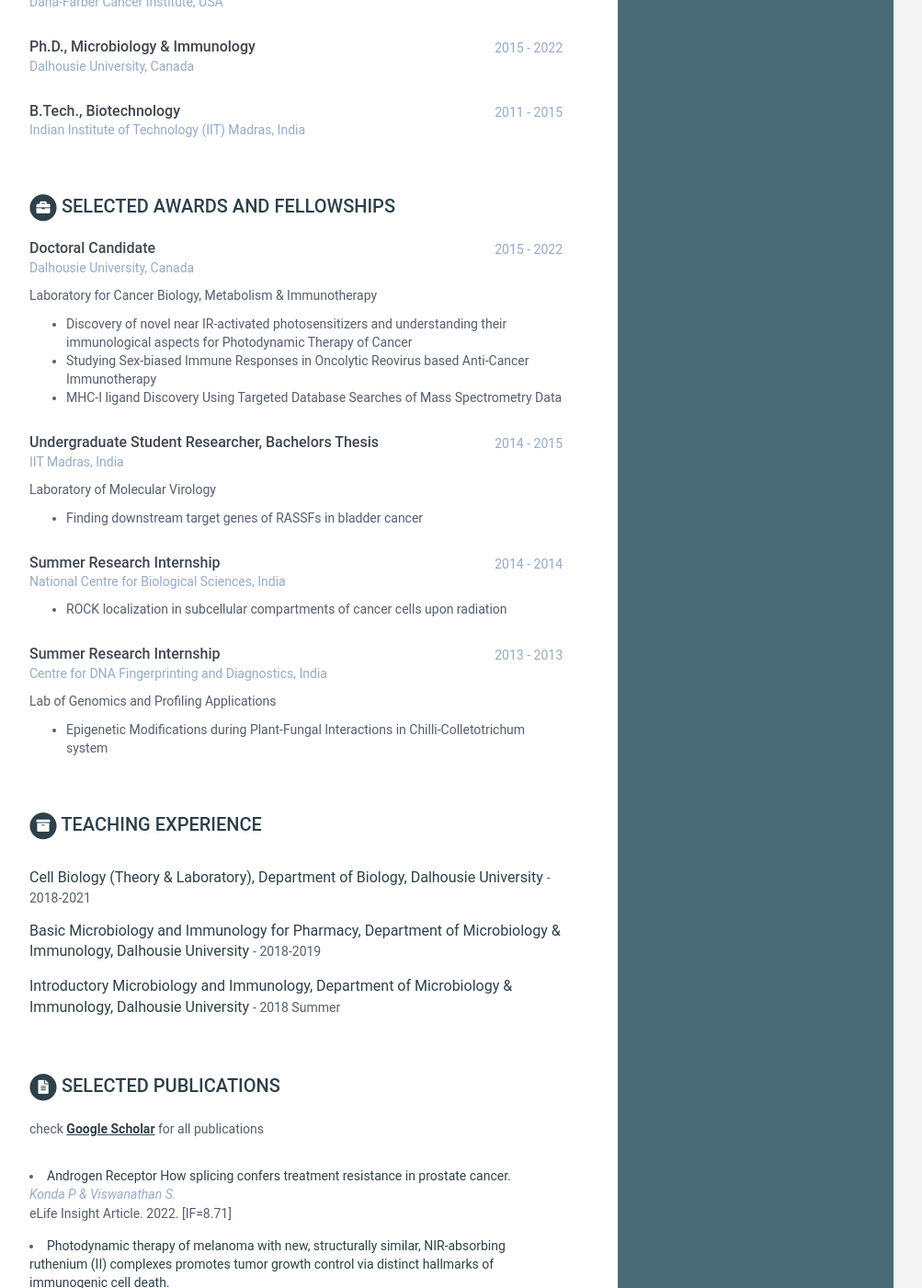
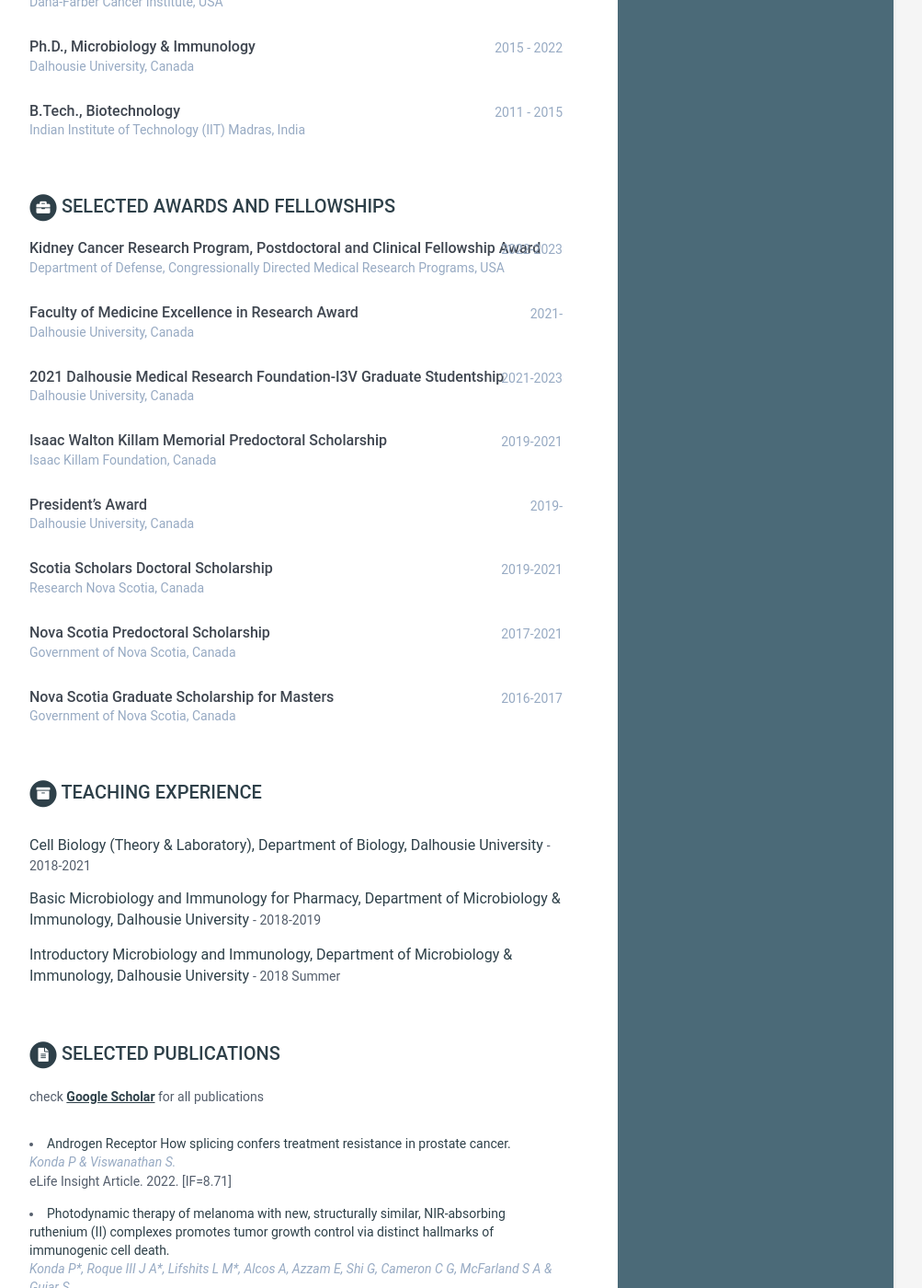
Before and after one commit to Prathyusha-konda/Website, a Jekyll site: the page built from index.html, in a window 1280 px wide and 1400 px high, scrolled down 661 px. Shown: the whole window at 92% size, without its empty margins (168-1171 px from the left). Built offline with Jekyll 4.4.1, drawn with Linux system fonts in a browser that asks for light colours.

Commit message:
Update data.yml

```diff
--- a/_data/data.yml
+++ b/_data/data.yml
@@ -47,34 +47,67 @@ education:
 
 experiences:
     #title: Awards and Fellowships
-    - role: Doctoral Candidate
-      time: 2015 - 2022
+    - role: Kidney Cancer Research Program, Postdoctoral and Clinical Fellowship Award
+      time: 2022-2023
+      company: Department of Defense, Congressionally Directed Medical Research Programs, USA
+
+    - role: Faculty of Medicine Excellence in Research Award
+      time: 2021-
       company: Dalhousie University, Canada
-      details: |
-          Laboratory for Cancer Biology, Metabolism & Immunotherapy
-          - Discovery of novel near IR-activated photosensitizers and understanding their immunological aspects for Photodynamic Therapy of Cancer
-          - Studying Sex-biased Immune Responses in Oncolytic Reovirus based Anti-Cancer Immunotherapy
-          - MHC-I ligand Discovery Using Targeted Database Searches of Mass Spectrometry Data
 
-    - role: Undergraduate Student Researcher, Bachelors Thesis
-      time: 2014 - 2015
-      company: IIT Madras, India
-      details: |
-          Laboratory of Molecular Virology
-          - Finding downstream target genes of RASSFs in bladder cancer
+    - role: 2021 Dalhousie Medical Research Foundation-I3V Graduate Studentship
+      time: 2021-2023
+      company: Dalhousie University, Canada
 
-    - role: Summer Research Internship
-      time: 2014 - 2014
-      company: National Centre for Biological Sciences, India
-      details: |
-          - ROCK localization in subcellular compartments of cancer cells upon radiation
+    - role: Isaac Walton Killam Memorial Predoctoral Scholarship
+      time: 2019-2021
+      company: Isaac Killam Foundation, Canada
 
-    - role: Summer Research Internship
-      time: 2013 - 2013
-      company: Centre for DNA Fingerprinting and Diagnostics, India
-      details: |
-          Lab of Genomics and Profiling Applications
-          - Epigenetic Modifications during Plant-Fungal Interactions in Chilli-Colletotrichum system
+    - role: President’s Award
+      time: 2019-
+      company: Dalhousie University, Canada
+
+    - role: Scotia Scholars Doctoral Scholarship
+      time: 2019-2021
+      company: Research Nova Scotia, Canada
+
+    - role: Nova Scotia Predoctoral Scholarship
+      time: 2017-2021
+      company: Government of Nova Scotia, Canada
+
+    - role: Nova Scotia Graduate Scholarship for Masters
+      time: 2016-2017
+      company: Government of Nova Scotia, Canada
+
+
+#    - role: Doctoral Candidate
+ #     time: 2015 - 2022
+  #    company: Dalhousie University, Canada
+   #   details: |
+    #      Laboratory for Cancer Biology, Metabolism & Immunotherapy
+     #     - Discovery of novel near IR-activated photosensitizers and understanding their immunological aspects for Photodynamic Therapy of Cancer
+      #    - Studying Sex-biased Immune Responses in Oncolytic Reovirus based Anti-Cancer Immunotherapy
+       #   - MHC-I ligand Discovery Using Targeted Database Searches of Mass Spectrometry Data
+
+ #   - role: Undergraduate Student Researcher, Bachelors Thesis
+ #     time: 2014 - 2015
+ #     company: IIT Madras, India
+ #     details: |
+ #         Laboratory of Molecular Virology
+ #         - Finding downstream target genes of RASSFs in bladder cancer
+
+ #   - role: Summer Research Internship
+ #     time: 2014 - 2014
+ #     company: National Centre for Biological Sciences, India
+ #     details: |
+ #         - ROCK localization in subcellular compartments of cancer cells upon radiation
+
+  #  - role: Summer Research Internship
+  #    time: 2013 - 2013
+  #    company: Centre for DNA Fingerprinting and Diagnostics, India
+  #    details: |
+  #        Lab of Genomics and Profiling Applications
+  #        - Epigenetic Modifications during Plant-Fungal Interactions in Chilli-Colletotrichum system
 
 publications:
     title: Selected Publications
```
